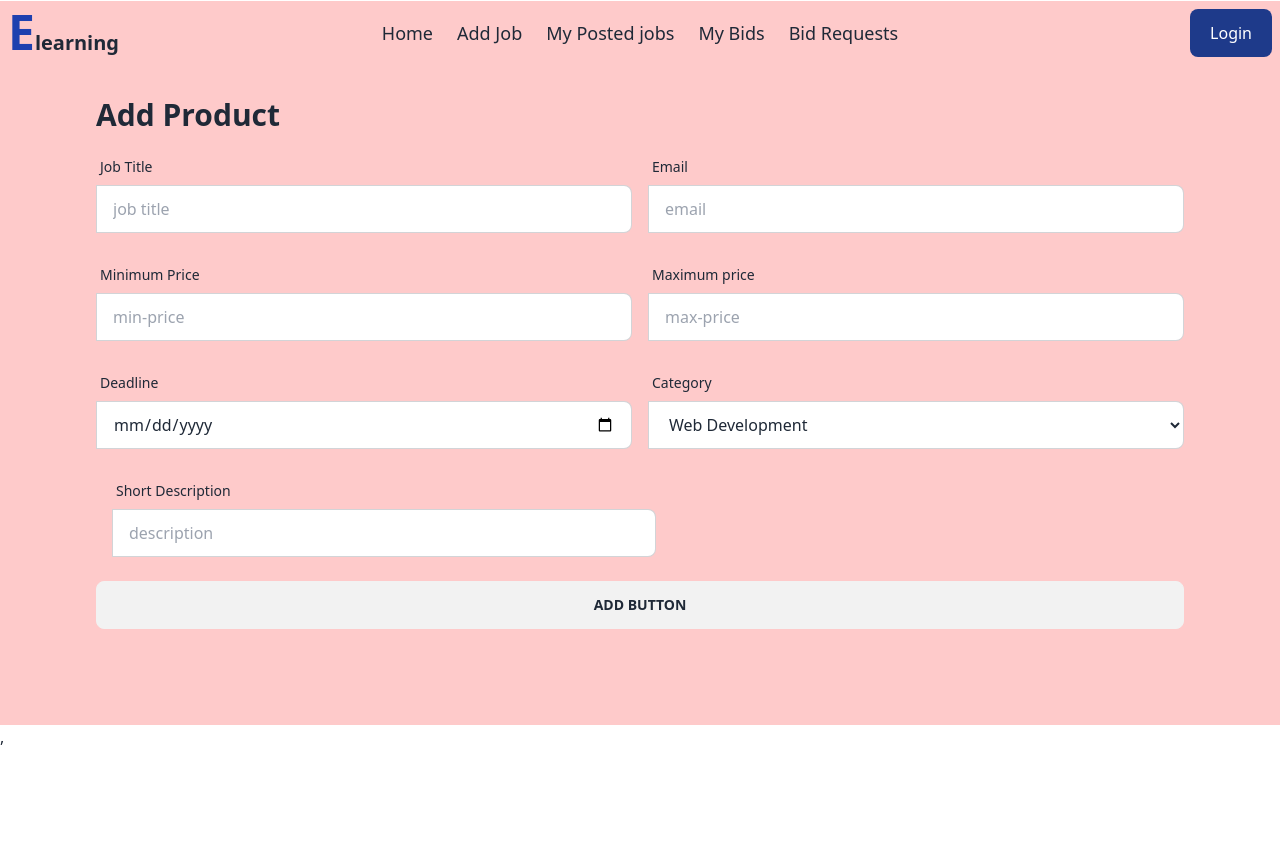
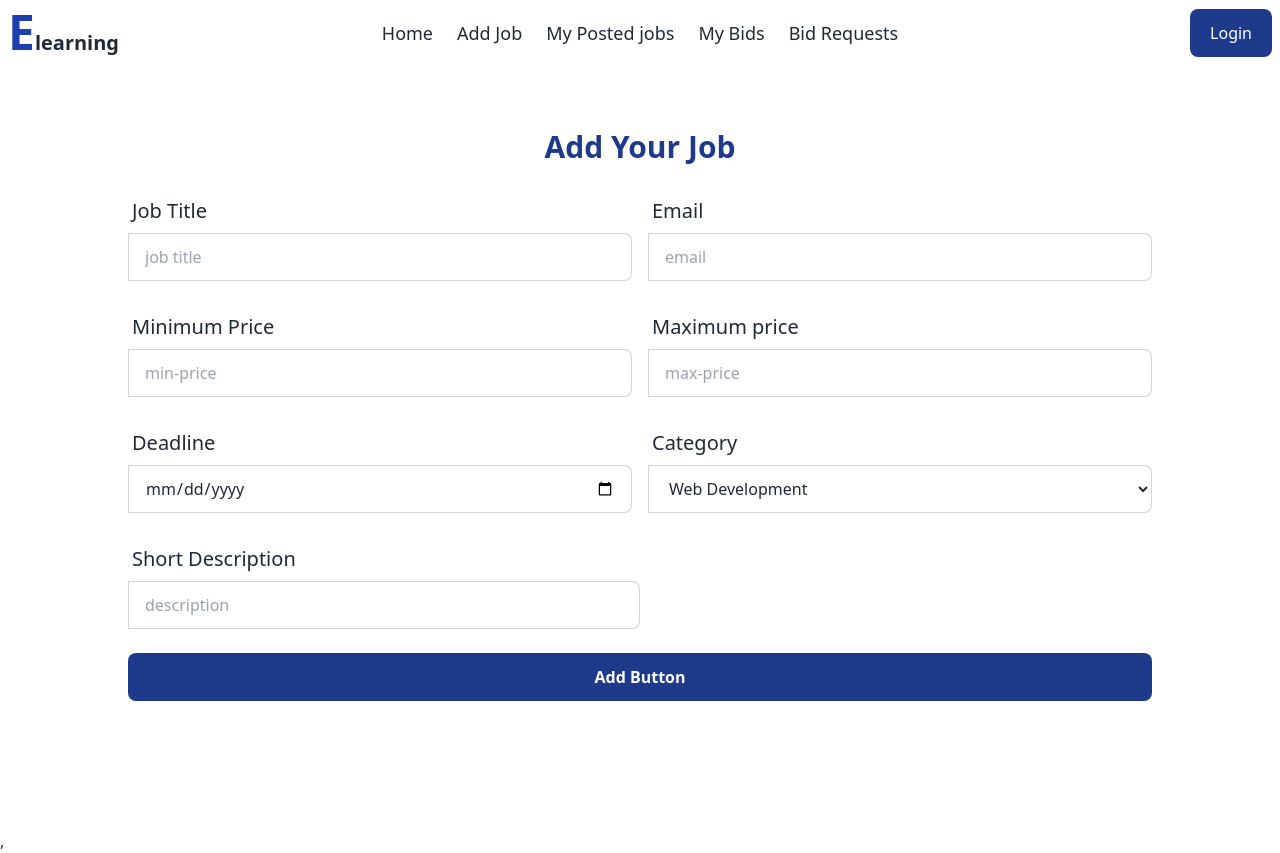
Before and after one commit to sabila111/Web-Course-Website, a React (Vite) app: page /add in a window 1280 px wide. Before the commit the page ends 800 px from the top, so only its background shows below. Built offline with nearby package versions, Linux system fonts and the light colour scheme; no server answers.

Commit message:
added sweet alert for adding jobs

```diff
--- a/package.json
+++ b/package.json
@@ -17,7 +17,8 @@
     "react-dom": "^18.2.0",
     "react-router-dom": "^6.18.0",
     "react-toastify": "^9.1.3",
-    "sort-by": "^1.2.0"
+    "sort-by": "^1.2.0",
+    "sweetalert2": "^11.9.0"
   },
   "devDependencies": {
     "@types/react": "^18.2.15",
--- a/src/pages/HOME/AddJobs/AddJobs.jsx
+++ b/src/pages/HOME/AddJobs/AddJobs.jsx
@@ -1,5 +1,7 @@
 import { useContext } from "react";
 import { AuthContext } from "../../Shared/provider/AuthProvider";
+import { Link } from "react-router-dom";
+import Swal from 'sweetalert2'
 
 const AddJobs = () => {
 
@@ -16,20 +18,41 @@ const AddJobs = () => {
         const category= form.category.value;
         const description= form.description.value;
 
-        const course ={title,email,min_price,max_price,deadline,category,description}
-        console.log(course)
+        const job ={title,email,min_price,max_price,deadline,category,description}
+        console.log(job)
+
+        // send data to the server
+        fetch('http://localhost:5000/jobs',{
+            method:'POST',
+        headers:{
+            'content-type' : 'application/json'
+        },
+        body:JSON.stringify(job)
+        })
+        .then(res => res.json())
+        .then(data => {
+            console.log(data)
+            if(data.insertedId){
+                Swal.fire({
+                    title: 'Success',
+                    text: 'Added job successfully',
+                    icon: 'success',
+                    confirmButtonText: 'Cool'
+                  })
+            }
+        })
 
     }
 
     return (
-        <div className="bg-red-200 p-24">
-        <h2 className="text-3xl font-extrabold mb-4">Add Product</h2>
+        <div className="p-32">
+        <h2 className="text-3xl text-blue-900 font-extrabold text-center mb-6">Add Your Job</h2>
         <form onSubmit={handleAddProduct}>
             {/* form row 1 */}
             <div className="md:flex mb-6">
                 <div className="form-control md:w-1/2">
                     <label className="label">
-                        <span className="label-text">Job Title</span>
+                        <span className="label-text text-xl font-medium">Job Title</span>
                     </label>
                     <label className="input-group">
                         <input type="text" name="title" placeholder="job title" className="input input-bordered w-full" />
@@ -38,7 +61,7 @@ const AddJobs = () => {
 
                 <div className="form-control md:w-1/2 ml-4">
                     <label className="label">
-                        <span className="label-text"> Email</span>
+                        <span className="label-text text-xl font-medium"> Email</span>
                     </label>
                     <label className="input-group">
                         <input type="email" name="email" placeholder="email" defaultValue={user?.email} className="input input-bordered w-full" />
@@ -51,7 +74,7 @@ const AddJobs = () => {
             <div className="md:flex mb-6">
                 <div className="form-control md:w-1/2">
                     <label className="label">
-                        <span className="label-text"> Minimum Price</span>
+                        <span className="label-text text-xl font-medium"> Minimum Price</span>
                     </label>
                     <label className="input-group">
                         <input type="text" name="minPrice" placeholder="min-price" className="input input-bordered w-full" />
@@ -60,7 +83,7 @@ const AddJobs = () => {
 
                 <div className="form-control md:w-1/2 ml-4">
                     <label className="label">
-                        <span className="label-text"> Maximum price</span>
+                        <span className="label-text text-xl font-medium"> Maximum price</span>
                     </label>
                     <label className="input-group">
                         <input type="text" name="maxPrice" placeholder="max-price" className="input input-bordered w-full" />
@@ -73,7 +96,7 @@ const AddJobs = () => {
             <div className="md:flex mb-6">
                 <div className="form-control md:w-1/2">
                     <label className="label">
-                        <span className="label-text">Deadline</span>
+                        <span className="label-text text-xl font-medium">Deadline</span>
                     </label>
                     <label className="input-group">
                         <input type="date" name="deadline"  className="input input-bordered w-full" />
@@ -82,7 +105,7 @@ const AddJobs = () => {
 
                 <div className="form-control md:w-1/2 ml-4">
                     <label className="label">
-                        <span className="label-text">Category</span>
+                        <span className="label-text text-xl font-medium">Category</span>
                     </label>
                     <label className="input-group">
                         <select name="category" className="input input-bordered w-full">
@@ -95,15 +118,18 @@ const AddJobs = () => {
 
 
             </div>
-            <div className="form-control md:w-1/2 ml-4">
+            <div className="form-control md:w-1/2 ">
                     <label className="label">
-                        <span className="label-text">Short Description</span>
+                        <span className="label-text text-xl font-medium">Short Description</span>
                     </label>
                     <label className="input-group">
                         <input type="text" name="description" placeholder="description" className="input input-bordered w-full" />
                     </label>
                 </div>
-         <input type="submit" value="Add Button" className="btn btn-block mt-6"/>
+         {/* <Link  to={'/posted'}>
+         <input type="submit" value="Add Button" className=" py-3 px-4 rounded-lg btn-block bg-blue-900 text-white font-bold mt-6"/>
+         </Link> */}
+         <input type="submit" value="Add Button" className=" py-3 px-4 rounded-lg btn-block bg-blue-900 text-white font-bold mt-6"/>
         </form>
     </div>
     );
--- /dev/null
+++ b/src/pages/HOME/bids/MyBids.jsx
@@ -0,0 +1,11 @@
+
+
+const MyBids = () => {
+    return (
+        <div>
+            hiiiii
+        </div>
+    );
+};
+
+export default MyBids;
--- a/src/pages/HOME/home/Home.jsx
+++ b/src/pages/HOME/home/Home.jsx
@@ -5,7 +5,7 @@ import Navbar from "../../Shared/navbar/Navbar";
 const Home = () => {
     return (
         <div>
-            <Navbar ></Navbar>
+
             <Banner></Banner>
         </div>
     );
--- /dev/null
+++ b/src/pages/HOME/postedJobs/PostedJobs.jsx
@@ -0,0 +1,10 @@
+
+const PostedJobs = () => {
+    return (
+        <div>
+            hiiii
+        </div>
+    );
+};
+
+export default PostedJobs;
```
Also changed, not shown: src/routes/Routes.jsx (+15 -0 lines), src/pages/Shared/footer/Footer.jsx (added), 1 other file (tests, documents, lock files or other folders).
